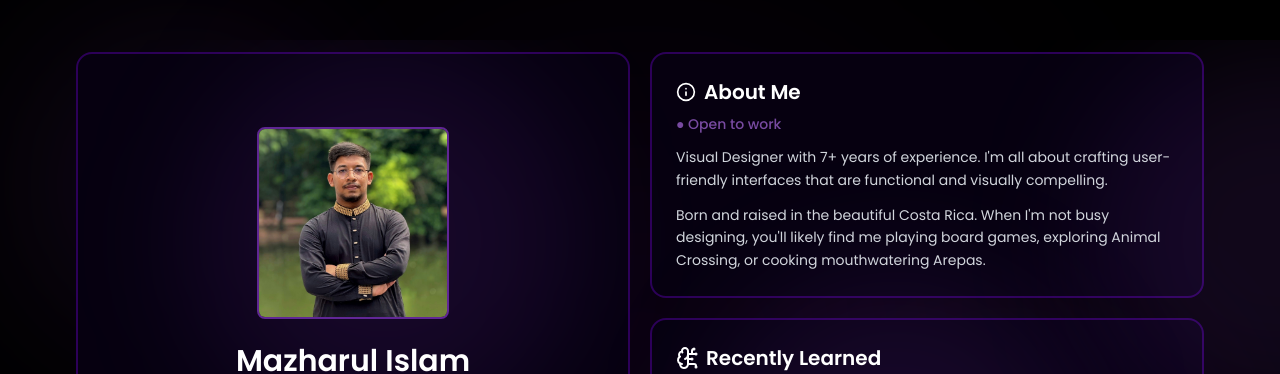
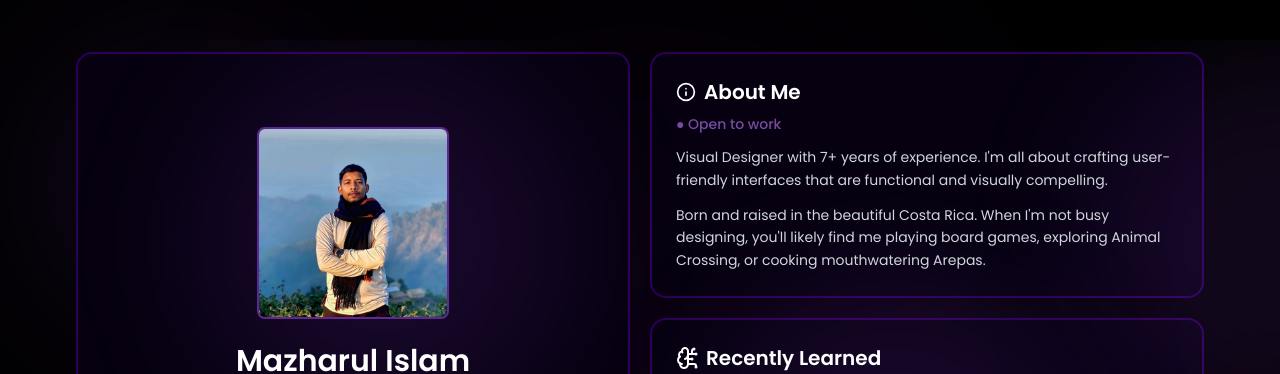
Before and after one commit to mazharul-islam356/mazhar-portfolio-v2, a Next.js app: page / in a window 1280 px wide. Shown: the part 800-1174 px from the top of the page. Built offline with nearby package versions, Linux system fonts and the light colour scheme; a web font is replaced by a local one.

Commit message:
change the about me image

```diff
--- a/app/components/AboutMe.jsx
+++ b/app/components/AboutMe.jsx
@@ -33,7 +33,7 @@ export default function AboutMe() {
                   priority
                   width={192}
                   height={192}
-                  src="/myImg.jpg"
+                  src="/myImage6.jpg"
                   alt="Profile"
                   className="object-cover w-full h-full"
                 />
--- a/app/components/ClientReview.jsx
+++ b/app/components/ClientReview.jsx
@@ -12,7 +12,7 @@ const cardVariants = {
 
 export default function ClientReview() {
   return (
-    <div className="max-w-7xl mx-auto py-16  text-slate-100 md:px-8 px-4">
+    <div className="max-w-7xl mx-auto md:pt-12 pb-14 md:pb-8 text-slate-100 md:px-8 px-4">
       <div className="text-center md:mb-16 mb-10 mt-10 md:mt-5">
         <h2
           className={cn(
--- a/app/components/Projects.jsx
+++ b/app/components/Projects.jsx
@@ -3,7 +3,7 @@ import TeamCarousel from "./team-carusol";
 
 const teamMembers = [
   {
-    id: "7",
+    id: "1",
     name: "Gadget Bodda",
     role: "Founder",
     image: "/gadgetboadda-p.webp",
--- a/package.json
+++ b/package.json
@@ -18,6 +18,7 @@
     "motion": "^12.34.2",
     "next": "16.1.6",
     "ogl": "^1.0.11",
+    "plaiceholder": "^3.0.0",
     "react": "19.2.3",
     "react-dom": "19.2.3",
     "react-fast-marquee": "^1.6.5",
```
Also changed, not shown: public/myImage6.jpg (added), 1 other file (tests, documents, lock files or other folders).
